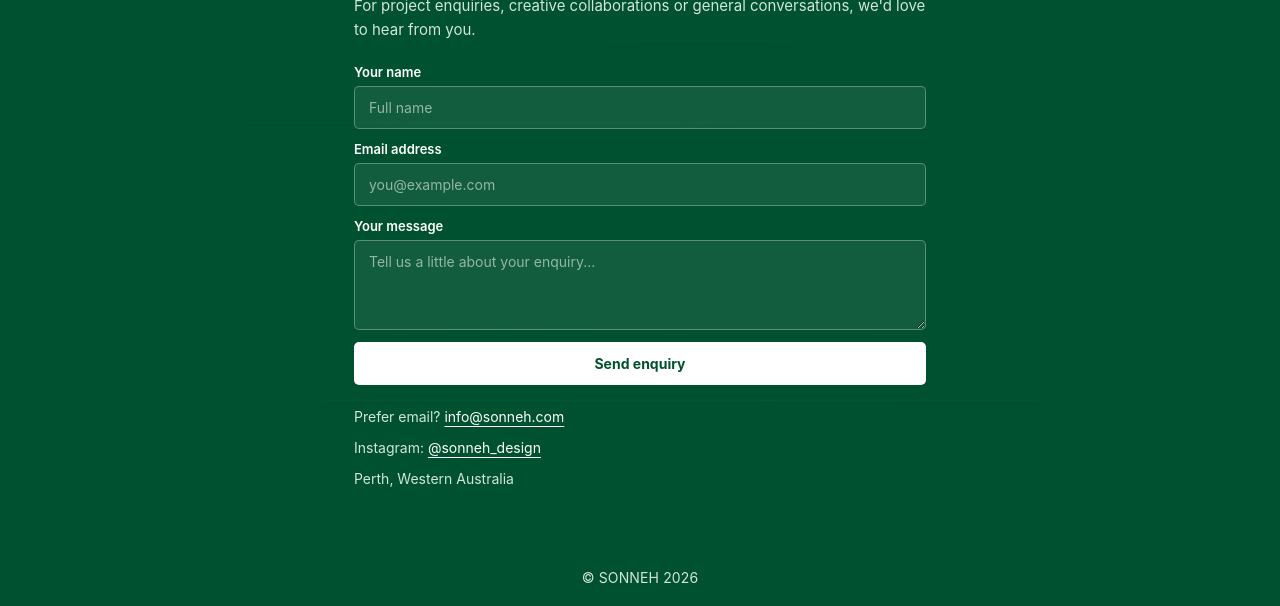
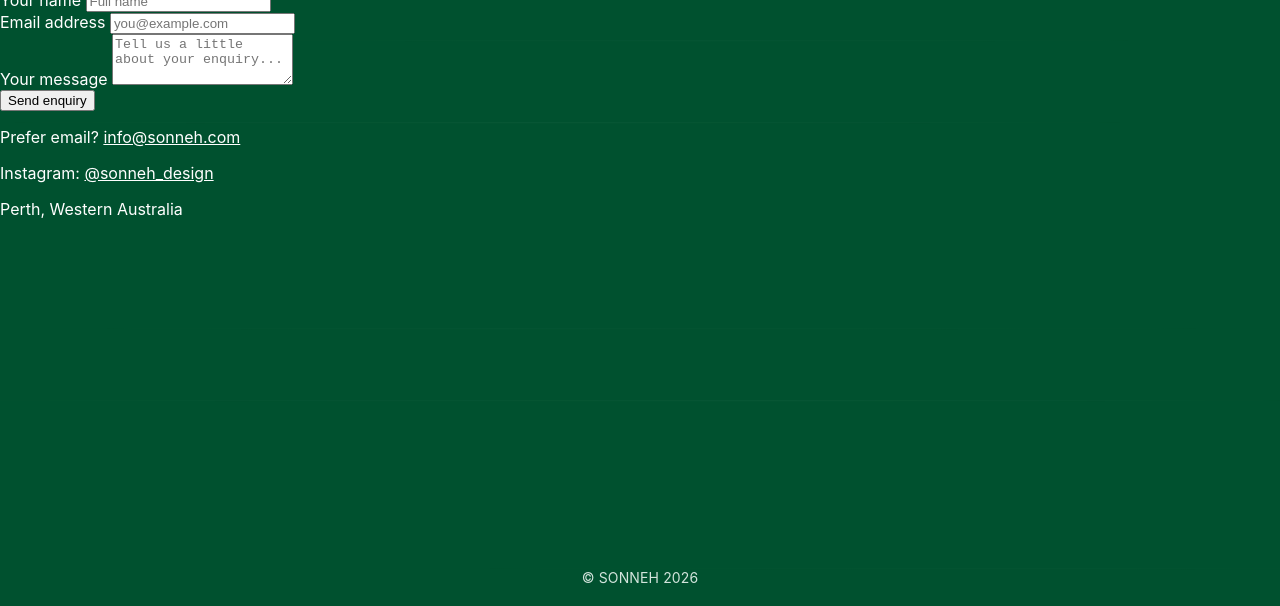
Before and after one commit to amirsoneh/sonneh-site, a plain HTML site: page contact.html in a window 1280 px wide. Shown: the part 194-800 px from the top of the page. Drawn offline with Linux system fonts and the light colour scheme.

Commit message:
Update contact.html

```diff
--- a/contact.html
+++ b/contact.html
@@ -7,164 +7,24 @@
   <meta name="theme-color" content="#00512f">
 
   <title>Contact — SONNEH</title>
-
-  <meta name="description"
-    content="Contact SONNEH Design Studio in Perth for design projects, creative collaborations and enquiries.">
+  <meta name="description" content="Contact SONNEH Design Studio in Perth for design projects, creative collaborations and enquiries.">
 
   <link rel="stylesheet" href="style.css">
-  <link rel="icon" href="favicon.ico">
+  <link rel="icon" href="favicon.ico" sizes="any">
+  <link rel="icon" type="image/svg+xml" href="favicon.svg">
 
-  <style>
-    .contact-layout {
-      width: 100%;
-      max-width: 620px;
-      flex: 1;
-      margin: 0 auto;
-      padding: 25px 24px;
-      display: flex;
-      flex-direction: column;
-      justify-content: center;
-    }
-
-    .contact-layout h1 {
-      font-size: clamp(36px, 5vw, 50px);
-      font-weight: 800;
-      letter-spacing: -.035em;
-      margin: 0 0 10px;
-    }
-
-    .contact-intro {
-      font-size: 15px;
-      line-height: 1.6;
-      color: var(--muted);
-      margin: 0 0 22px;
-    }
-
-    .contact-form {
-      display: grid;
-      gap: 12px;
-    }
-
-    .form-field label {
-      display: block;
-      font-size: 13px;
-      font-weight: 600;
-      margin-bottom: 6px;
-    }
-
-    .contact-form input,
-    .contact-form textarea {
-      display: block;
-      width: 100%;
-      padding: 12px 14px;
-      border: 1px solid rgba(255,255,255,.3);
-      border-radius: 5px;
-      background: rgba(255,255,255,.07);
-      color: white;
-      font: inherit;
-      font-size: 14px;
-    }
-
-    .contact-form input::placeholder,
-    .contact-form textarea::placeholder {
-      color: rgba(255,255,255,.55);
-    }
-
-    .contact-form textarea {
-      min-height: 90px;
-      resize: vertical;
-    }
-
-    .contact-form input:focus,
-    .contact-form textarea:focus {
-      outline: 2px solid white;
-      outline-offset: 2px;
-    }
-
-    .contact-form button {
-      width: 100%;
-      padding: 13px 20px;
-      border: none;
-      border-radius: 5px;
-      background: white;
-      color: #00512f;
-      font: inherit;
-      font-size: 14px;
-      font-weight: 700;
-      cursor: pointer;
-      transition: opacity .2s ease;
-    }
-
-    .contact-form button:hover {
-      opacity: .88;
-    }
-
-    .contact-form button:disabled {
-      opacity: .6;
-      cursor: wait;
-    }
-
-    .form-status {
-      margin: 0;
-      font-size: 13px;
-      line-height: 1.5;
-      color: white;
-    }
-
-    .form-status:empty {
-      display: none;
-    }
-
-    .contact-details {
-      margin-top: 20px;
-      color: var(--muted);
-      font-size: 14px;
-      line-height: 1.7;
-    }
-
-    .contact-details p {
-      margin: 0 0 7px;
-    }
-
-    .contact-details a {
-      color: white;
-      text-underline-offset: 4px;
-    }
-
-    @media (max-width: 640px) {
-      .contact-layout {
-        padding: 25px 20px;
-      }
-
-      .contact-layout h1 {
-        font-size: 38px;
-      }
-
-      .contact-intro {
-        margin-bottom: 20px;
-      }
-    }
-  </style>
 </head>
 
 <body>
 
   <header class="topbar">
-    <nav class="nav">
+    <nav class="nav" aria-label="Main navigation">
       <a class="brand" href="index.html">SONNEH</a>
 
       <ul class="menu">
-        <li>
-          <a href="index.html">Home</a>
-        </li>
-        <li>
-          <a href="about.html">About</a>
-        </li>
-        <li>
-          <a href="contact.html" class="active">
-            Contact
-          </a>
-        </li>
+        <li><a href="index.html">Home</a></li>
+        <li><a href="about.html">About</a></li>
+        <li><a href="contact.html" class="active" aria-current="page">Contact</a></li>
       </ul>
     </nav>
   </header>
@@ -174,9 +34,8 @@
     <h1>Let's connect.</h1>
 
     <p class="contact-intro">
-      For project enquiries, creative collaborations
-      or general conversations, we'd love to hear
-      from you.
+      For project enquiries, creative collaborations or general
+      conversations, we'd love to hear from you.
     </p>
 
     <form
@@ -194,7 +53,8 @@
           type="text"
           placeholder="Full name"
           autocomplete="name"
-          required>
+          required
+        >
       </div>
 
       <div class="form-field">
@@ -205,7 +65,8 @@
           type="email"
           placeholder="you@example.com"
           autocomplete="email"
-          required>
+          required
+        >
       </div>
 
       <div class="form-field">
@@ -213,14 +74,17 @@
         <textarea
           id="message"
           name="message"
+          rows="3"
           placeholder="Tell us a little about your enquiry..."
-          required></textarea>
+          required
+        ></textarea>
       </div>
 
       <input
         type="hidden"
         name="_subject"
-        value="New SONNEH Website Enquiry">
+        value="New SONNEH Website Enquiry"
+      >
 
       <button id="send-button" type="submit">
         Send enquiry
@@ -230,17 +94,15 @@
         id="form-status"
         class="form-status"
         role="status"
-        aria-live="polite"></p>
+        aria-live="polite"
+      ></p>
 
     </form>
 
     <div class="contact-details">
-
       <p>
         Prefer email?
-        <a href="mailto:info@sonneh.com">
-          info@sonneh.com
-        </a>
+        <a href="mailto:info@sonneh.com">info@sonneh.com</a>
       </p>
 
       <p>
@@ -248,13 +110,11 @@
         <a
           href="https://www.instagram.com/sonneh_design/"
           target="_blank"
-          rel="noopener noreferrer">
-          @sonneh_design
-        </a>
+          rel="noopener noreferrer"
+        >@sonneh_design</a>
       </p>
 
       <p>Perth, Western Australia</p>
-
     </div>
 
   </main>
@@ -287,13 +147,11 @@
         if (response.ok) {
           statusMessage.textContent =
             "Thank you. Your message has been sent successfully.";
-
           form.reset();
         } else {
           statusMessage.textContent =
             "Your message could not be sent. Please try again.";
         }
-
       } catch (error) {
         statusMessage.textContent =
           "Connection error. Please try again or email info@sonneh.com.";
```
